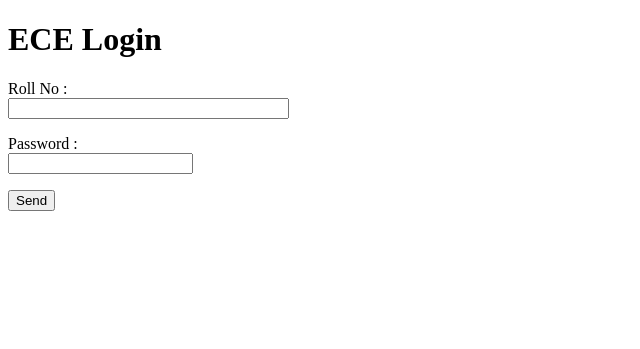
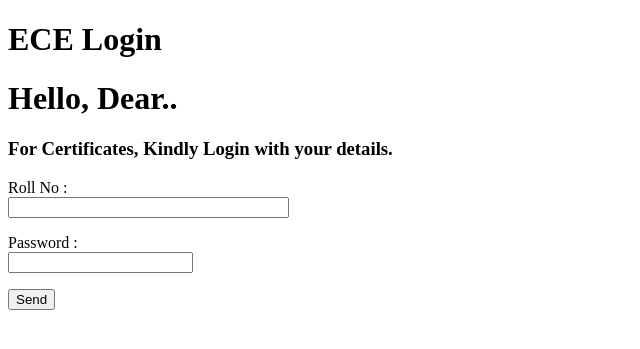
Before and after one commit to yc-pro-123/studentvoice, a Flask app: page / in a window 1280 px wide. Shown: the top 349 px of the page, without its empty margins (0-640 px from the left). Run offline with Flask 3, Linux system fonts and the light colour scheme.

Commit message:
Update certificates.html
Testing 1.0

```diff
--- a/templates/certificates.html
+++ b/templates/certificates.html
@@ -1,5 +1,6 @@
 {% extends "base.html" %}
 {% block content %}
+<h1>Hello, Dear.. </h1><h3><b>For Certificates,</b> Kindly Login with your details.</h3>
     {% if form.rollno.errors %}
       <ul class="errors">
       {% for error in form.rollno.errors %}
@@ -21,4 +22,5 @@
     </form>
  </div>
 
+<!--<submit class="button">gg</submit>-->
  {% endblock %}
```
